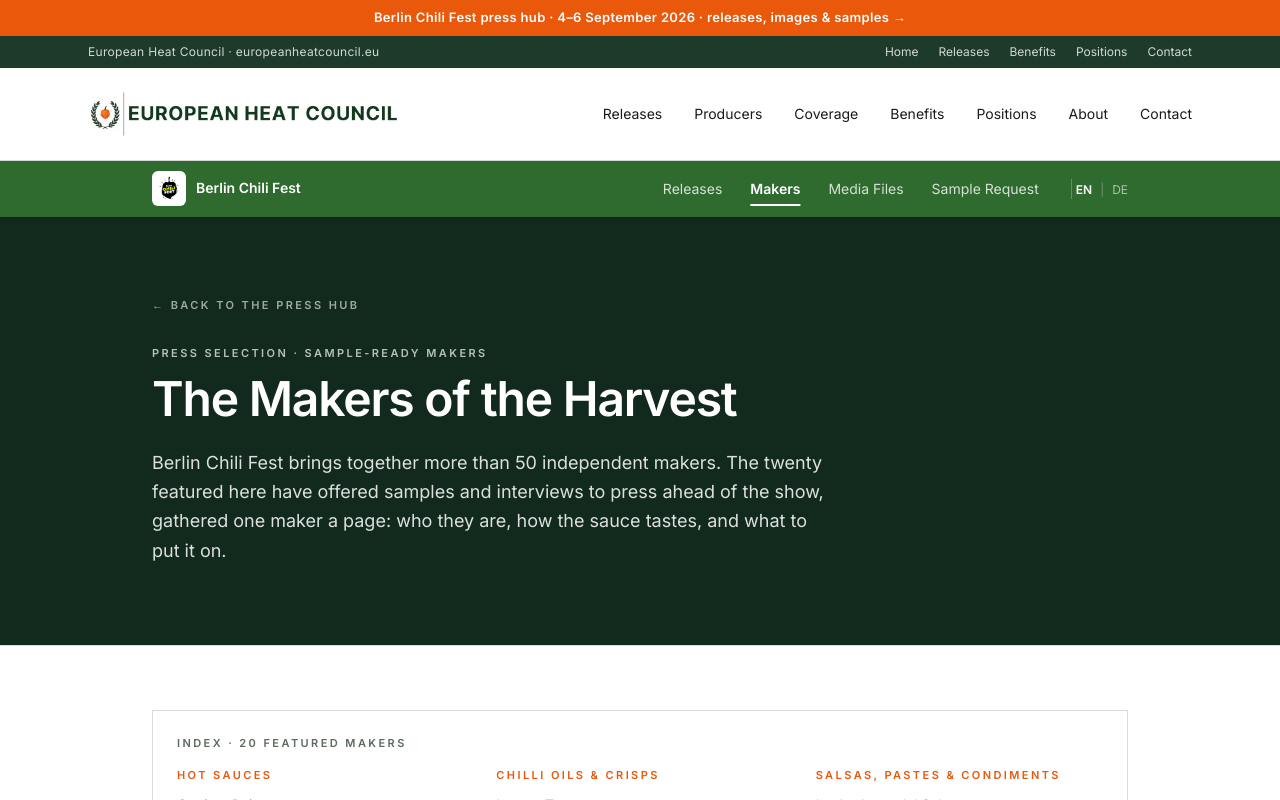
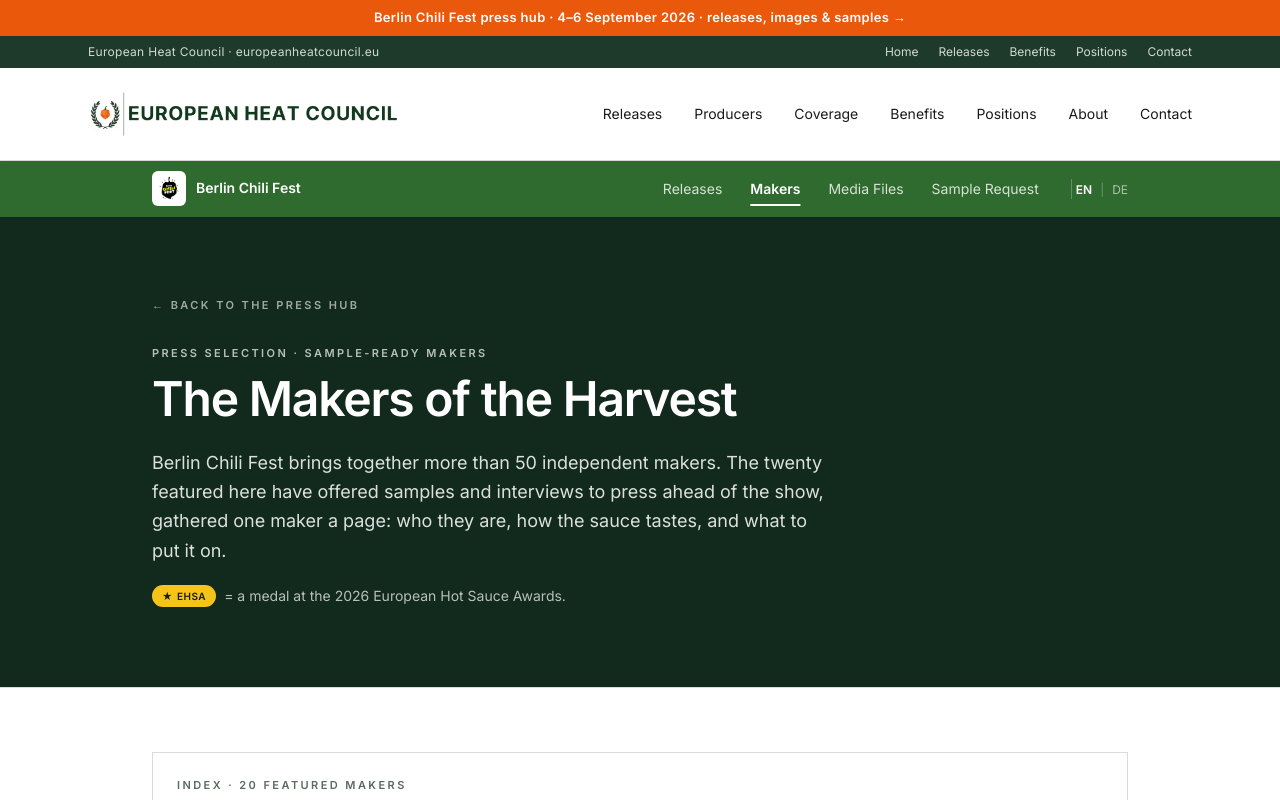
Before and after one commit to republic-si/ehc, a Next.js app: page /chilifest/makers in a window 1280 px wide. Shown: the top 800 px of the page. Built offline with nearby package versions, Linux system fonts and the light colour scheme.

Commit message:
chilifest: ROH block CTA -> profile (shop link now on the profile); explain EHSA badge on makers page

```diff
--- a/app/chilifest/makers/[id]/page.tsx
+++ b/app/chilifest/makers/[id]/page.tsx
@@ -200,6 +200,17 @@
 
           <p className="mt-6 text-lg leading-relaxed text-foreground/90">{storyOf(m, lang)}</p>
 
+          {isRoh ? (
+            <a
+              href="https://republicofheat.com"
+              target="_blank"
+              rel="noopener noreferrer"
+              className="mt-5 inline-flex items-center gap-2 rounded-full bg-accent px-5 py-2.5 text-sm font-semibold text-white hover:opacity-90 transition-opacity"
+            >
+              {lang === "de" ? "Zum Shop – republicofheat.com" : "Visit the shop – republicofheat.com"} →
+            </a>
+          ) : null}
+
           {/* Press-action bar: sample / info / interview, plus asset downloads */}
           <section className="mt-8 rounded-lg border border-rule bg-paper-green/40 p-5 sm:p-6 print:hidden">
             <p className="label text-muted">{t.pressActions}</p>
--- a/app/chilifest/makers/page.tsx
+++ b/app/chilifest/makers/page.tsx
@@ -258,23 +258,14 @@
           <p className="mt-3 max-w-2xl leading-relaxed text-white/85">
             {t.partnerLine}
           </p>
+        </div>
+        <div className="shrink-0">
           <Link
             href={profileHref}
-            className="mt-4 inline-flex items-center gap-1 text-sm font-semibold text-accent hover:opacity-90"
+            className="inline-flex items-center gap-2 rounded bg-accent px-5 py-3 text-sm font-semibold text-white transition-opacity hover:opacity-90"
           >
             {lang === "de" ? "Profil ansehen" : "View profile"} →
           </Link>
-        </div>
-        <div className="shrink-0 flex flex-col gap-2 sm:items-end">
-          <a
-            href="https://republicofheat.com"
-            target="_blank"
-            rel="noopener noreferrer"
-            className="inline-flex items-center gap-2 rounded bg-accent px-4 py-2.5 text-sm font-semibold text-white transition-opacity hover:opacity-90"
-          >
-            {t.partnerCta} →
-          </a>
-          <span className="text-xs text-white/50">republicofheat.com</span>
         </div>
       </div>
     </section>
@@ -331,6 +322,15 @@
           </h1>
           <p className="mt-6 max-w-2xl text-lg leading-relaxed text-white/85">
             {t.makersIntro}
+          </p>
+          <p className="mt-5 flex flex-wrap items-center gap-2 text-sm text-white/70">
+            <span
+              className="inline-flex items-center gap-1 rounded-full px-2.5 py-1 text-[10px] font-extrabold uppercase tracking-[0.05em]"
+              style={{ background: "#f4c518", color: "#1a1a1a" }}
+            >
+              <span aria-hidden>★</span> EHSA
+            </span>
+            {t.ehsaLegend}
           </p>
         </div>
       </header>
--- a/lib/chilifest/copy.ts
+++ b/lib/chilifest/copy.ts
@@ -88,6 +88,7 @@
   actSampleSet: string;
   actInfo: string;
   actInterview: string;
+  ehsaLegend: string;
 }
 
 export const COPY: Record<Lang, Copy> = {
@@ -169,6 +170,7 @@
     actSampleSet: "Request a sample set",
     actInfo: "Request more information",
     actInterview: "Request an interview",
+    ehsaLegend: "= a medal at the 2026 European Hot Sauce Awards.",
   },
   de: {
     langName: "Deutsch",
@@ -248,5 +250,6 @@
     actSampleSet: "Musterset anfragen",
     actInfo: "Weitere Informationen anfragen",
     actInterview: "Interview anfragen",
+    ehsaLegend: "= eine Medaille bei den European Hot Sauce Awards 2026.",
   },
 };
```
